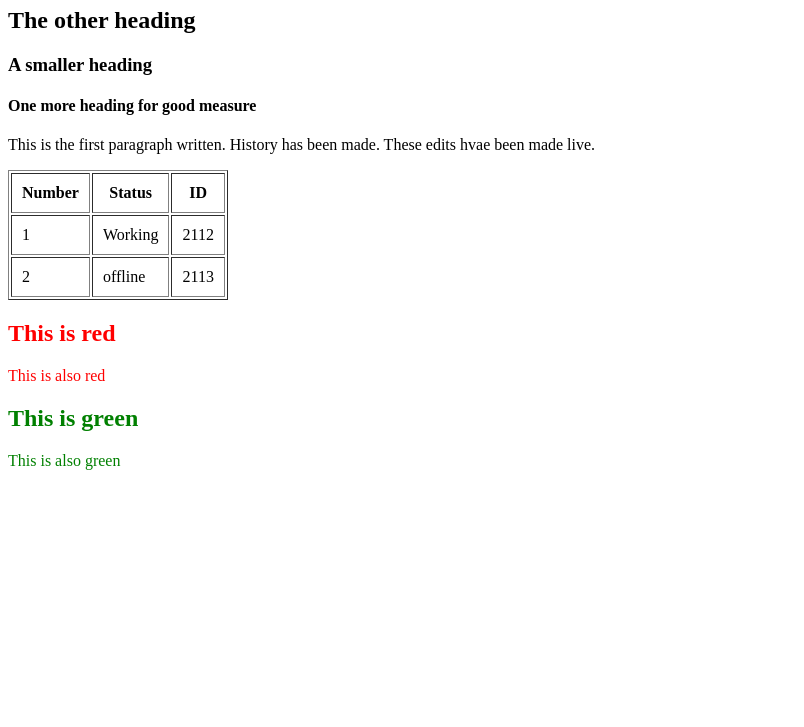
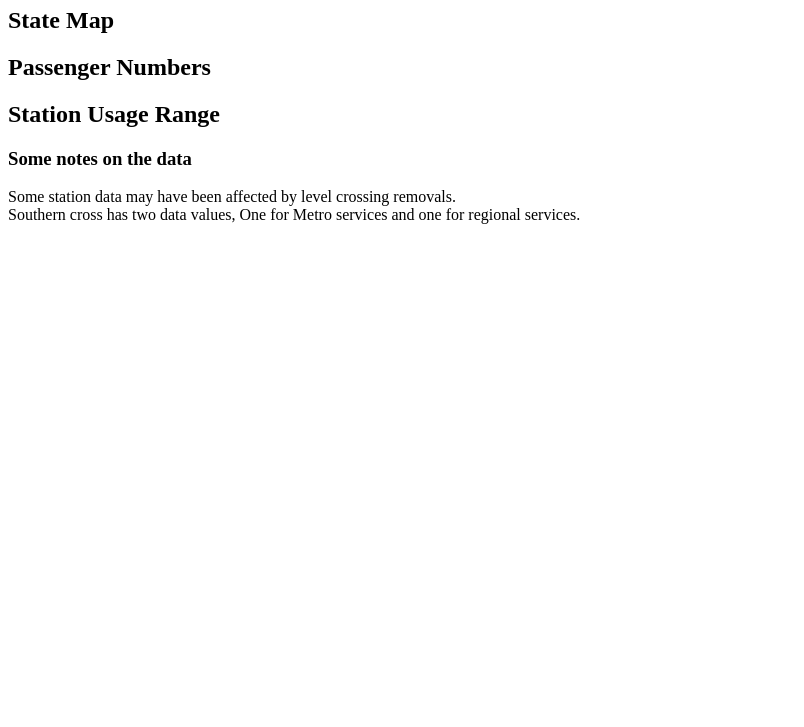
Before and after one commit to Dtml-ctrl/Passanger_map, a plain HTML site: page index.html in a window 1280 px wide. Shown: the part 73-800 px from the top of the page, without its empty margins (0-804 px from the left). Drawn offline with Linux system fonts and the light colour scheme; a script that the page names is missing.

Commit message:
Add files via upload

```diff
--- a/index.html
+++ b/index.html
@@ -1,45 +1,26 @@
 <!DOCTYPE html>
 <html lang="en">
 <head>
-    <title>First HTML document</title>
+<meta charset="UTF-8">
+<meta http-equiv="X-UA-Compatible" content="IE=edge">
+<meta name="viewport" content="width=device-width, initial-scale=1.0">
+<script src="https://cdn.jsdelivr.net/npm/vega@5.20.2"></script>
+<script src="https://cdn.jsdelivr.net/npm/vega-lite@5.1.0"></script>
+<script src="https://cdn.jsdelivr.net/npm/vega-embed@6.17.0"></script>
+<script src="vega_lite_vis.js"></script>
+<title>Passanger Numbers at Victorian Rail Stations in 2023-24 period </title>
 </head>
 <body>
-    <h1>The heading</h1>
-    <h2>The other heading</h2>
-    <h3>A smaller heading</h3>
-    <h4>One more heading for good measure</h4>
-    <p>This is the first paragraph written. History has been made. These edits hvae been made live. </p>
-
-    <table border="1" cellpadding="10%">
-        <tr>
-            <th>Number</th>
-            <th>Status</th>
-            <th>ID</th>
-        </tr>
-
-        <tr>
-            <td>1 </td>
-            <td>Working</td>
-            <td>2112</td>
-        </tr>
-
-        <tr>
-            <td>2</td>
-            <td>offline</td>
-            <td>2113</td>
-    </table>
-
-    <div style="color:red">
-        <h2>This is red</h2>
-        <p>This is also red</p>
-    </div>
-
-    <div style="color:green">
-        <h2>This is green</h2>
-        <p>This is also green</p>
-    </div>
-
-
-
+<h1>Melbourne Passenger Rail Station Entries (2023-2024)</h1>
+<h2>State Map</h2>
+<div id="Station_Map"></div>
+<h2>Passenger Numbers</h2>
+<div id="Metro_Bar"></div> <div id="Regional_Bar"></div>
+<h2>Station Usage Range</h2>
+<div id="Metro_Line"></div>
+<div id="Regional_Line"></div>
+<h3>Some notes on the data</h3>
+<body>Some station data may have been affected by level crossing removals.<br />
+    Southern cross has two data values, One for Metro services and one for regional services.</body>
 </body>
 </html>
```
